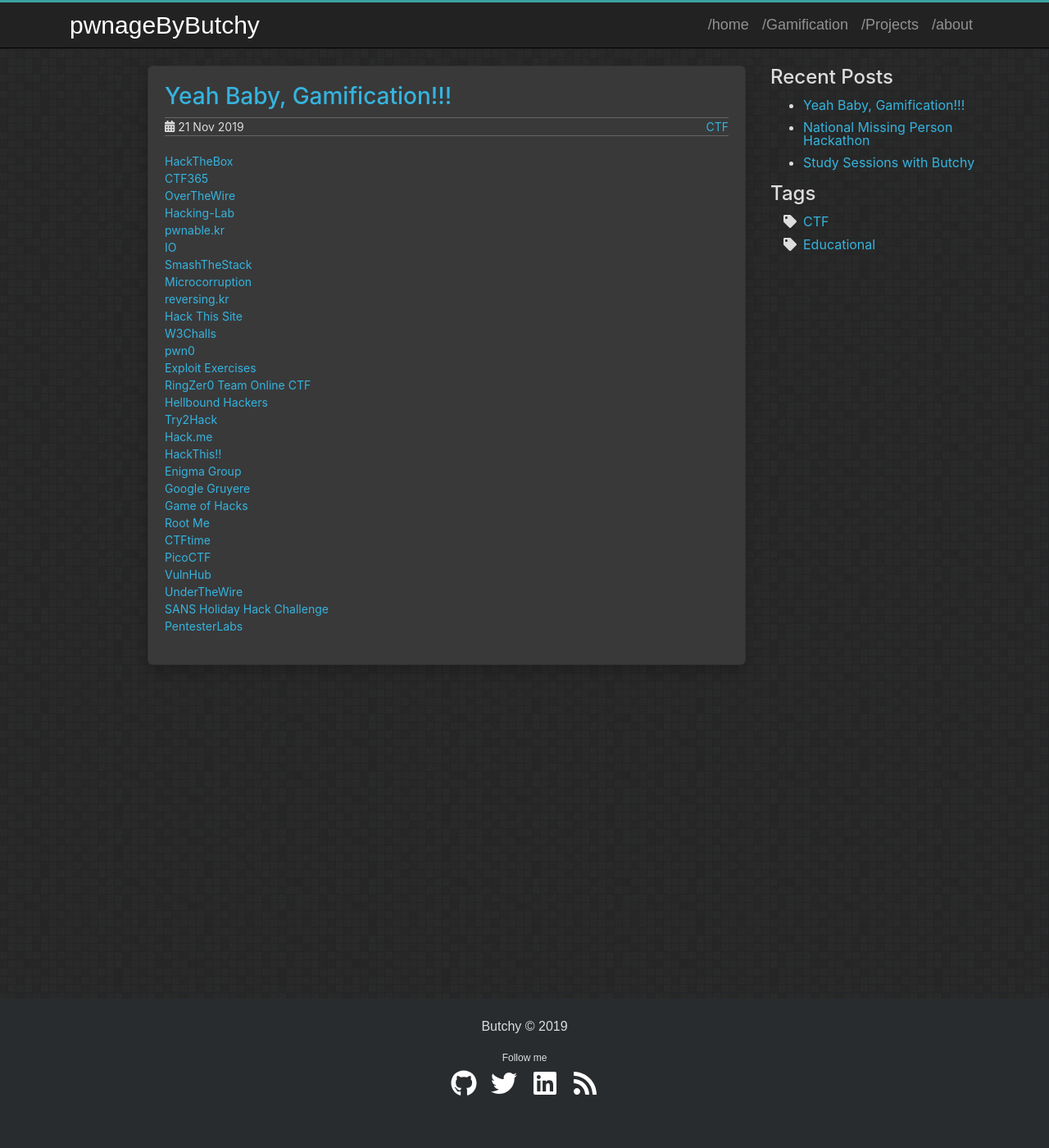
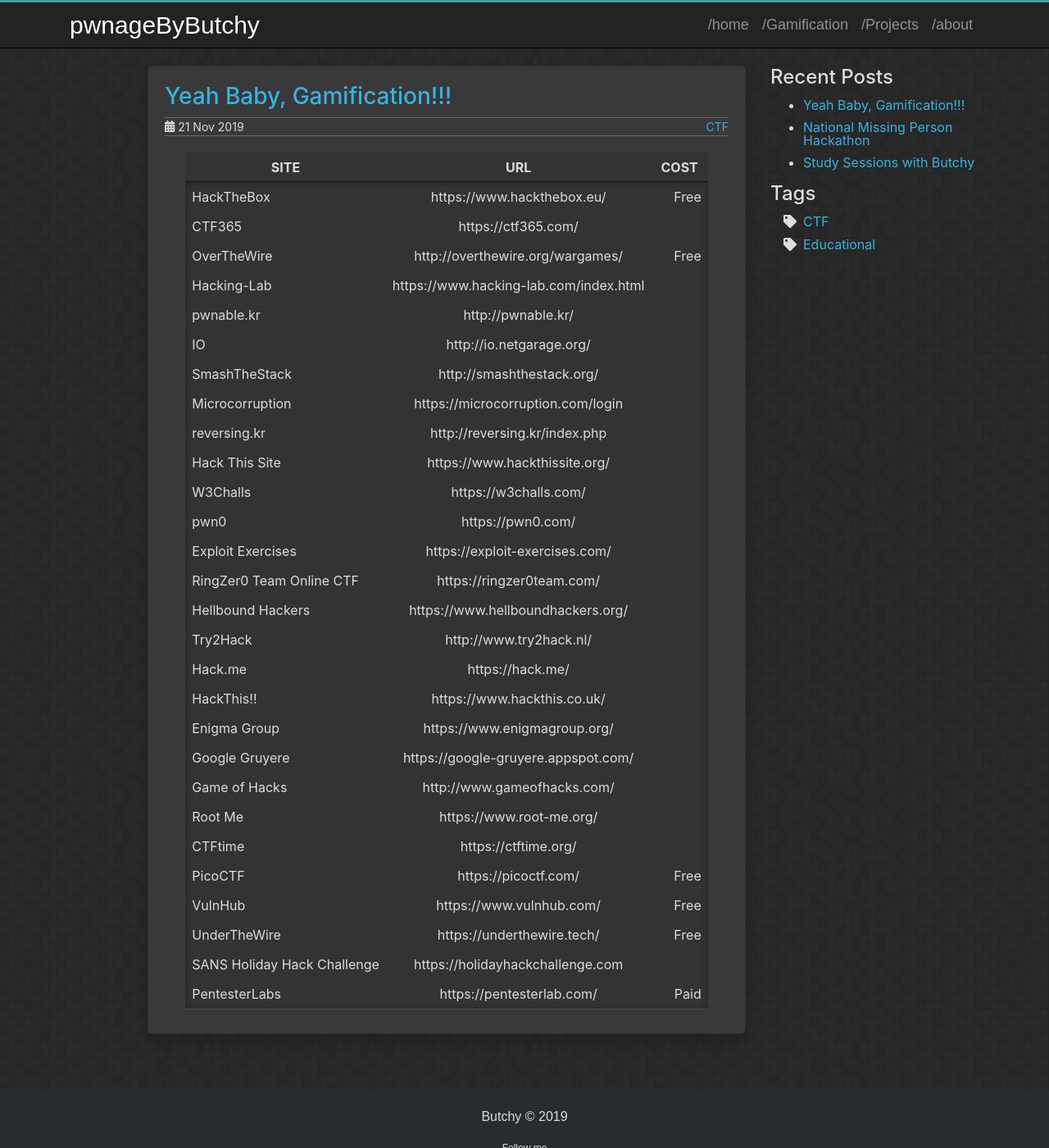
Before and after one commit to pwnageByButchy/pwnageByButchy.github.io, a Jekyll site: the page built from _posts/2019-11-21-gamification.md, in a window 1280 px wide and 1400 px high. Shown: the whole window at 82% size. Built offline with Jekyll 4.4.1, drawn with Linux system fonts in a browser that asks for light colours.

Commit message:
Update 2019-11-21-gamification.md

```diff
--- a/_posts/2019-11-21-gamification.md
+++ b/_posts/2019-11-21-gamification.md
@@ -5,32 +5,33 @@
 tags:
  - CTF
 ---
-
-[HackTheBox](https://www.hackthebox.eu/)
-[CTF365](https://ctf365.com/)
-[OverTheWire](http://overthewire.org/wargames/)
-[Hacking-Lab](https://www.hacking-lab.com/index.html)
-[pwnable.kr](http://pwnable.kr/)
-[IO](http://io.netgarage.org/)
-[SmashTheStack](http://smashthestack.org/)
-[Microcorruption](https://microcorruption.com/login)
-[reversing.kr](http://reversing.kr/index.php)
-[Hack This Site](https://www.hackthissite.org/)
-[W3Challs](https://w3challs.com/)
-[pwn0](https://pwn0.com/)
-[Exploit Exercises](https://exploit-exercises.com/)
-[RingZer0 Team Online CTF](https://ringzer0team.com/)
-[Hellbound Hackers](https://www.hellboundhackers.org/)
-[Try2Hack](http://www.try2hack.nl/)
-[Hack.me](https://hack.me/)
-[HackThis!!](https://www.hackthis.co.uk/)
-[Enigma Group](https://www.enigmagroup.org/)
-[Google Gruyere](https://google-gruyere.appspot.com/)
-[Game of Hacks](http://www.gameofhacks.com/)
-[Root Me](https://www.root-me.org/)
-[CTFtime](https://ctftime.org/)
-[PicoCTF](https://picoctf.com/)
-[VulnHub](https://www.vulnhub.com/)
-[UnderTheWire](https://underthewire.tech/)
-[SANS Holiday Hack Challenge](https://holidayhackchallenge.com)
-[PentesterLabs](https://pentesterlab.com/)
+| Site | URL | Cost |
+| ----- | :-------: | -----: |
+|HackTheBox| https://www.hackthebox.eu/ | Free |
+|CTF365| https://ctf365.com/ | |
+|OverTheWire| http://overthewire.org/wargames/ | Free |
+|Hacking-Lab| https://www.hacking-lab.com/index.html | |
+|pwnable.kr| http://pwnable.kr/ | |
+|IO| http://io.netgarage.org/ | |
+|SmashTheStack| http://smashthestack.org/ | |
+|Microcorruption| https://microcorruption.com/login | |
+|reversing.kr| http://reversing.kr/index.php | |
+|Hack This Site| https://www.hackthissite.org/ | |
+|W3Challs| https://w3challs.com/ | |
+|pwn0| https://pwn0.com/ | |
+|Exploit Exercises| https://exploit-exercises.com/ | |
+|RingZer0 Team Online CTF| https://ringzer0team.com/ | |
+|Hellbound Hackers| https://www.hellboundhackers.org/ | |
+|Try2Hack| http://www.try2hack.nl/ | |
+|Hack.me| https://hack.me/ | |
+|HackThis!!| https://www.hackthis.co.uk/ | |
+|Enigma Group| https://www.enigmagroup.org/ | |
+|Google Gruyere| https://google-gruyere.appspot.com/ | |
+|Game of Hacks| http://www.gameofhacks.com/ | |
+|Root Me| https://www.root-me.org/ | |
+|CTFtime| https://ctftime.org/ | |
+|PicoCTF| https://picoctf.com/ | Free |
+|VulnHub| https://www.vulnhub.com/ | Free |
+|UnderTheWire| https://underthewire.tech/ | Free |
+|SANS Holiday Hack Challenge| https://holidayhackchallenge.com | |
+|PentesterLabs| https://pentesterlab.com/ | Paid |
```
